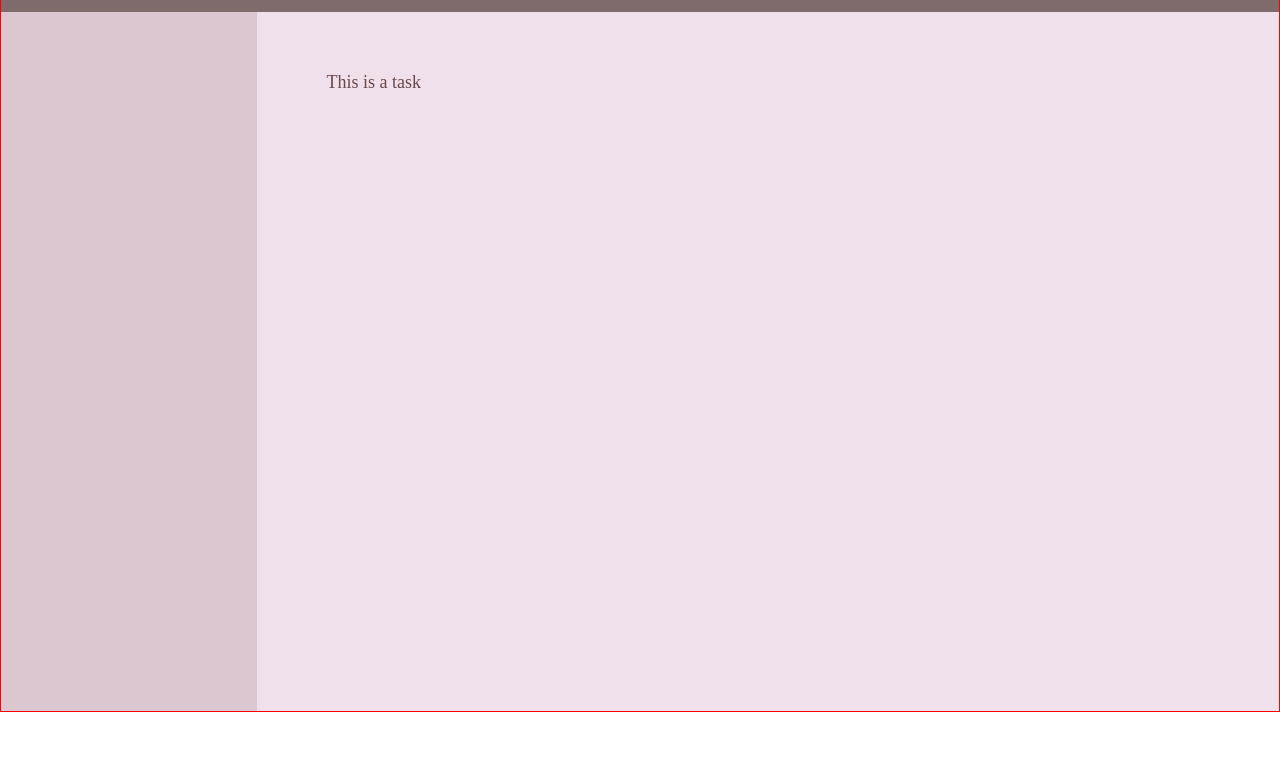
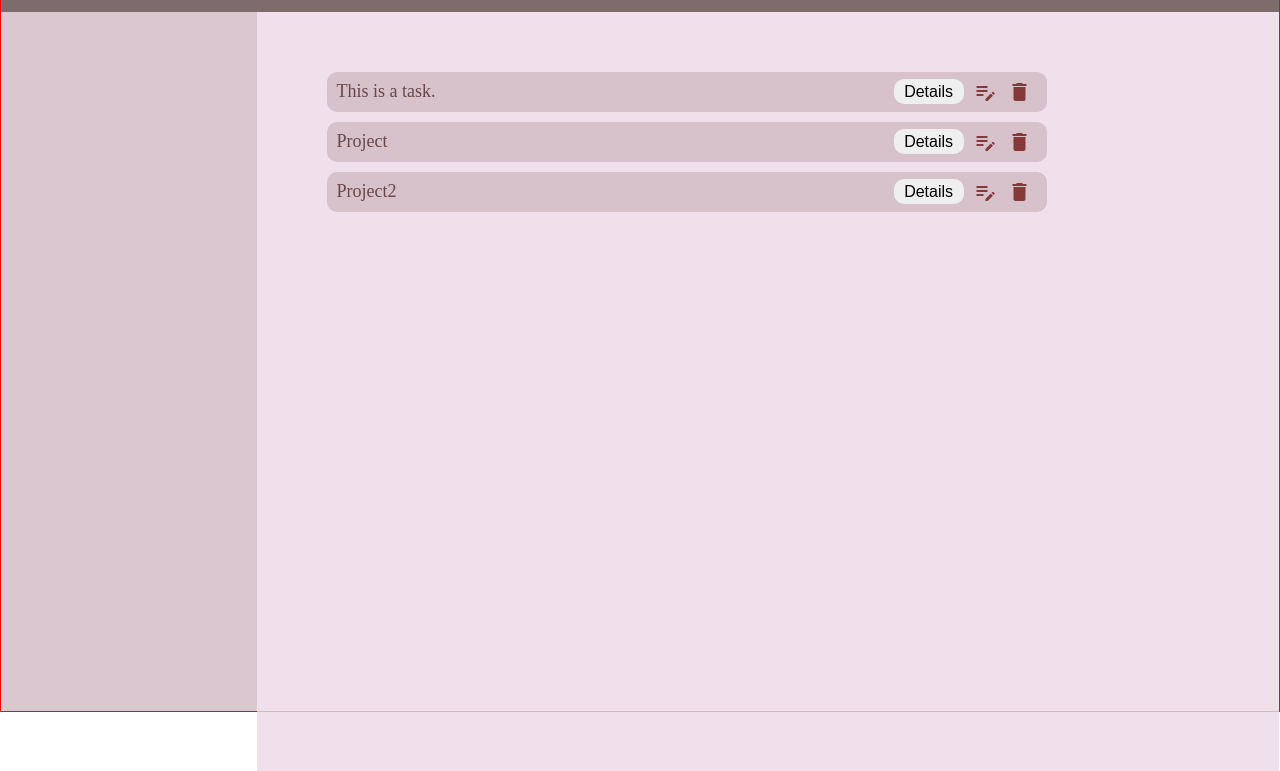
Before and after one commit to Hasan-Iqtedar/todo-list, a website with bundled scripts: page dist/index.html in a window 1280 px wide. Shown: the part 90-861 px from the top of the page. Before the commit the page ends 802 px from the top, so only its background shows below. Built offline with nearby package versions, Linux system fonts and the light colour scheme.

Commit message:
Add display for todo list

```diff
--- a/src/index.js
+++ b/src/index.js
@@ -1,46 +1,6 @@
-import TodoTask from './todo-task'
+import { todoHandler } from './todo-task'
+import {domHandler} from './ui';
 
-let todoHandler = (() => {
-
-    let todoList = [];
-
-    let createTodo = (title, description, due_date, priority) => {
-        todoList.push(new TodoTask(title, description, due_date, priority));
-    };
-
-    let changeToDoPriority = (title, priority) => {
-        todoList.forEach((element) => {
-            if (element.title === title ) {
-                element.priority = priority;
-            }
-        })
-    };
-
-    let deleteTodo = (title) => {
-        todoList = todoList.filter(element => element.title !== title);
-    };
-
-    let updateDate = (title, date) => {
-        todoList.forEach((element) => {
-            if (element.title === title ) {
-                element.due_date = date;
-            }
-        })
-    }
-
-    let getToDoList = () => {
-        return todoList;
-    }
-
-    return {
-        getToDoList,
-        createTodo,
-        changeToDoPriority,
-        updateDate,
-        deleteTodo
-    }
-
-})();
 
 todoHandler.createTodo("Project", "Finish the project", "18-1-22", "1");
 todoHandler.createTodo("Project2", "Finish project2", "18-1-22", "2");
@@ -51,5 +11,4 @@ todoHandler.changeToDoPriority("Project", 10);
 todoHandler.updateDate("Project", "19-1-22");
 console.table(todoHandler.getToDoList());
 
-todoHandler.deleteTodo("Project");
-console.table(todoHandler.getToDoList());
+domHandler.renderContent();
--- a/src/todo-task.js
+++ b/src/todo-task.js
@@ -1,5 +1,5 @@
-class TodoTask {
-    constructor(title, description, due_date, priority){
+export class TodoTask {
+    constructor(title, description, due_date, priority) {
         this.title = title;
         this.description = description;
         this.due_date = due_date;
@@ -7,4 +7,44 @@ class TodoTask {
     }
 }
 
-export default TodoTask;
+export let todoHandler = (() => {
+
+    let todoList = [];
+
+    let createTodo = (title, description, due_date, priority) => {
+        todoList.push(new TodoTask(title, description, due_date, priority));
+    };
+
+    let changeToDoPriority = (title, priority) => {
+        todoList.forEach((element) => {
+            if (element.title === title) {
+                element.priority = priority;
+            }
+        })
+    };
+
+    let deleteTodo = (title) => {
+        todoList = todoList.filter(element => element.title !== title);
+    };
+
+    let updateDate = (title, date) => {
+        todoList.forEach((element) => {
+            if (element.title === title) {
+                element.due_date = date;
+            }
+        })
+    }
+
+    let getToDoList = () => {
+        return todoList;
+    }
+
+    return {
+        getToDoList,
+        createTodo,
+        changeToDoPriority,
+        updateDate,
+        deleteTodo
+    }
+
+})();
--- /dev/null
+++ b/src/ui.js
@@ -0,0 +1,45 @@
+import { todoHandler } from './todo-task';
+
+export let domHandler = (() => {
+
+    let renderContent = () => {
+        let content = document.querySelector('.content');
+
+        todoHandler.getToDoList().forEach(element => {
+            let taskContainer = document.createElement('div');
+            taskContainer.classList.add('task-container');
+
+            let task = document.createElement('span');
+            task.textContent = element.title;
+            task.classList.add('task');
+
+            let buttonsContainer = document.createElement('div');
+            buttonsContainer.classList.add('buttons-container');
+
+            let detailsButton = document.createElement('button');
+            detailsButton.textContent = 'Details';
+            detailsButton.id = 'details';
+
+            let iconsContainer = document.createElement('div');
+            iconsContainer.classList.add('icons-container');
+
+            let editIcon = document.createElement('span');
+            editIcon.classList.add('material-icons', 'icon');
+            editIcon.textContent = 'edit_note';
+
+            let delIcon = document.createElement('span');
+            delIcon.classList.add('material-icons', 'icon');
+            delIcon.textContent = 'delete';
+
+            iconsContainer.append(editIcon, delIcon);
+            buttonsContainer.append(detailsButton, iconsContainer);
+            taskContainer.append(task, buttonsContainer);
+            content.append(taskContainer);
+        });
+    }
+
+    return {
+        renderContent
+    }
+
+})();
```
Also changed, not shown: dist/index.html, dist/main.css, dist/main.js.
